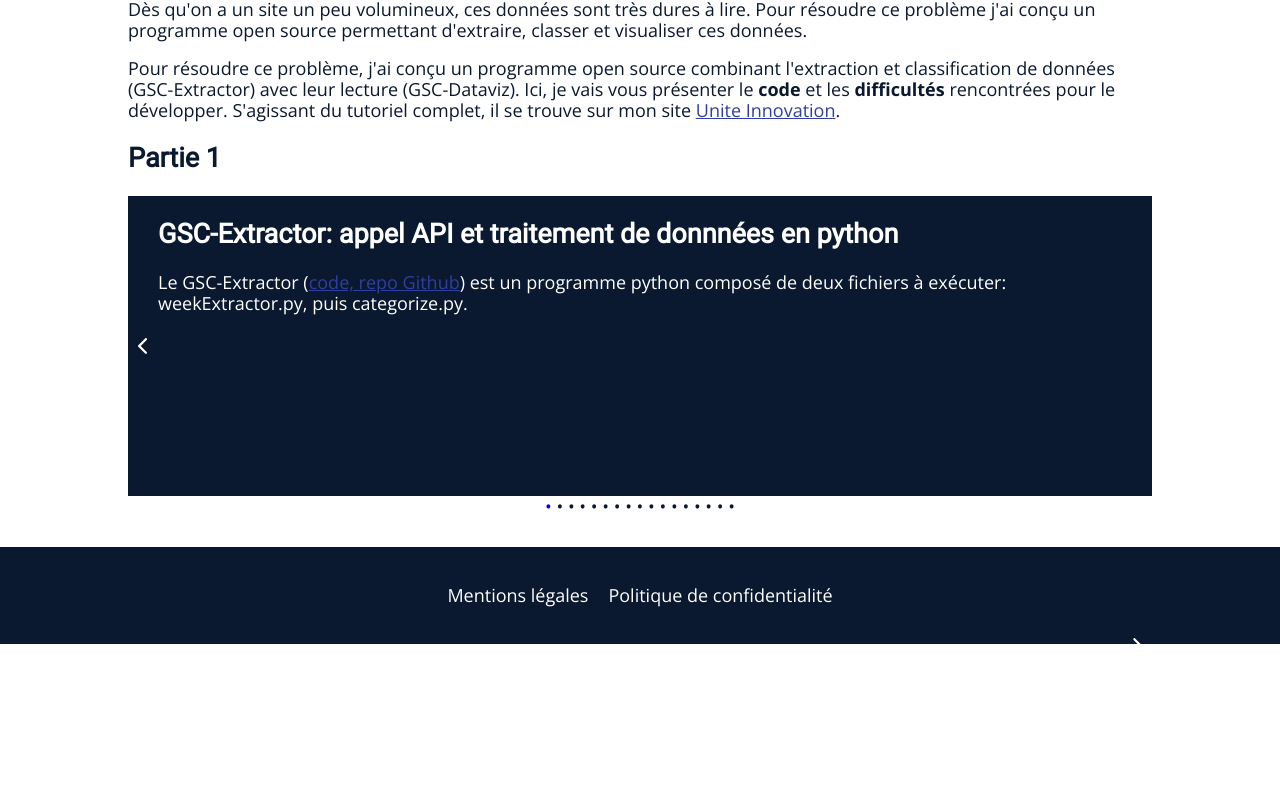
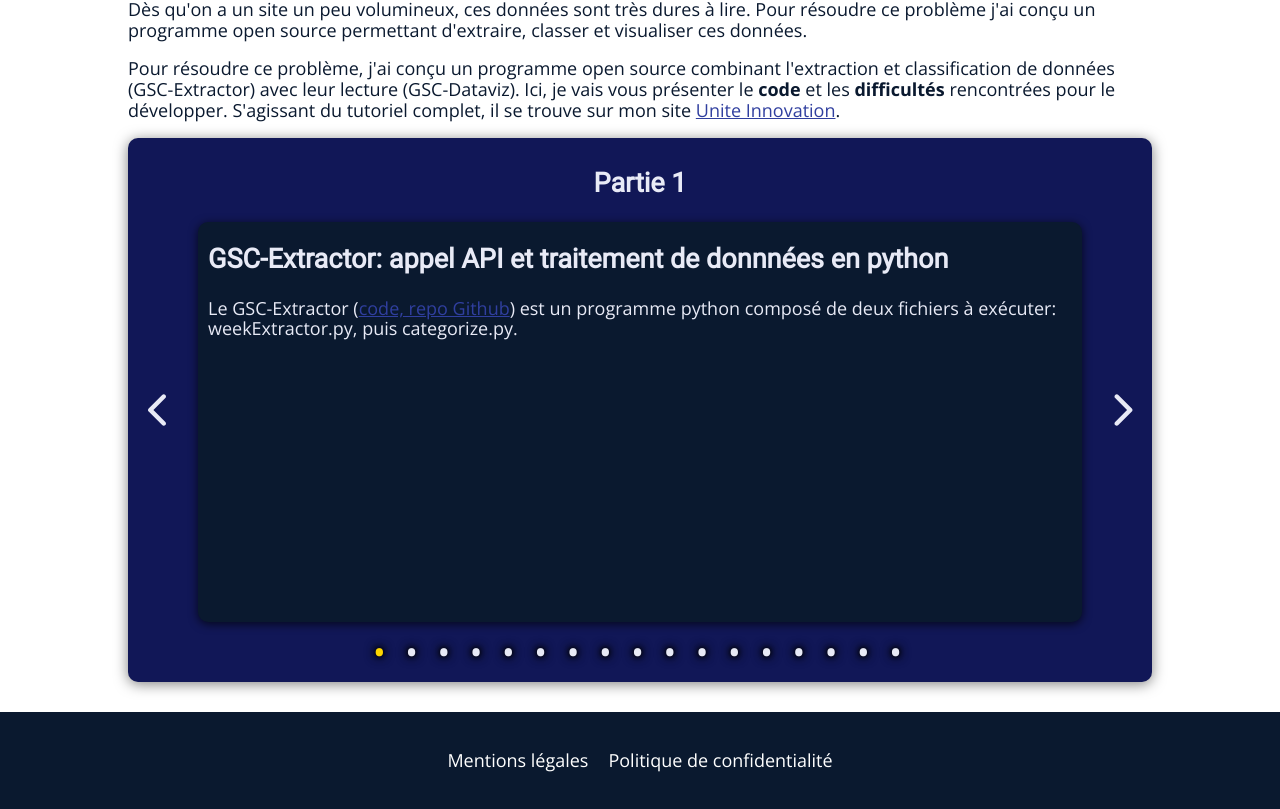
Before and after one commit to AlexandreBaumann/Site-pro, a Nuxt app: page /portfolio/extraction-visualisation-donnes in a window 1280 px wide. Shown: the part 416-1225 px from the top of the page. Built offline with nearby package versions, Linux system fonts and the light colour scheme.

Commit message:
slide mise en page ok

```diff
--- a/assets/variables.scss
+++ b/assets/variables.scss
@@ -13,11 +13,15 @@
 }
 
 $dark-blue: #0a192f;
+$blue999: #111757;
+
 $blue900: #1a237e;
 
 $blue700: #303f9f;
 $blue500: #3f51b5;
 $blue300: #7986cb;
+$blue100: #c5cae9;
+$blue50: #e8eaf6;
 
 $gray800: #424242;
 $gray600: #757575;
--- a/components/Slide.vue
+++ b/components/Slide.vue
@@ -1,26 +1,24 @@
 <template>
-    <div class="slide">
     <!-- Titre du slide actuel -->
+    <div class="slideDiv">
         <h2>{{ slides[currentSlideIndex].title }}</h2>
-        <div class="slideDiv">
-            <!-- Bouton précédent -->
-            <button @click="prevSlide" :disabled="currentSlideIndex === 0"><font-awesome-icon
+
+        <button @click="prevSlide" :disabled="currentSlideIndex === 0" class="previous"><font-awesome-icon
                 :icon="['fas', 'chevron-left']" /></button>
 
-            <!-- Affichage du slide actuel -->
         <div v-html="slides[currentSlideIndex].content" class="slideDivContent"></div>
 
-            <!-- Bouton suivant -->
-            <button @click="nextSlide" :disabled="currentSlideIndex === slides.length - 1"><font-awesome-icon
+        <button @click="nextSlide" :disabled="currentSlideIndex === slides.length - 1" class="next"><font-awesome-icon
                 :icon="['fas', 'chevron-right']" /></button>
-        </div>
-        <!-- Points de navigation -->
+
         <div class="nav-points">
             <span v-for="(slide, index) in slides" :key="index" :class="{ 'active-point': currentSlideIndex === index }"
                 @click="goToSlide(index)">
                 •
             </span>
         </div>
+        <!-- Points de navigation -->
+
     </div>
 </template>
 
@@ -57,49 +55,91 @@ export default {
 
 <style scoped lang="scss">
 /* Votre CSS ici */
-.slide {
-    &Div {
-        background-color: $dark-blue;
-        color: white;
+.slideDiv {
+
+    background-color: $blue999;
+    color: $blue50;
     position: relative;
+    padding-top: 30px;
+    padding-bottom: 10px;
+    border-radius: 10px;
+    box-shadow: 0px 2px 14px rgba(0, 0, 0, 0.5);
+
+    a {
+        color: $yellow;
+    }
+
+    h2 {
+        text-align: center;
+        margin-top: 0px;
+    }
 
     &Content {
-            height: 300px;
-            padding-right: 30px;
-            padding-left: 30px;
+        height: 400px;
+        margin: 0px 70px 0px 70px;
+        padding: 0px 10px 0px 10px;
         overflow-y: auto;
+        background-color: $dark-blue;
+        border-radius: 10px;
+        box-shadow: 0px 2px 10px rgba(0, 0, 0, 0.7);
+
+        &::-webkit-scrollbar {
+            width: 10px;
+
+            &-thumb {
+                background-color: $blue900;
+                border-radius: 6px;
+            }
+
+            &-track {
+                background-color: $dark-blue;
+            }
+        }
+
+        // Pour Firefox
+        scrollbar-color: $blue900 $dark-blue;
+        scrollbar-width: thin;
+
     }
 
     button {
         height: 100%;
         position: absolute;
-            padding-right: 10px;
-            padding-left: 10px;
+        padding-right: 20px;
+        padding-left: 20px;
+        display: flex;
+        align-items: center;
+        justify-content: center;
+        top: 0;
+        font-size: 36px;
 
-            &:first-child {
+
+    }
+}
+
+.previous {
     left: 0; // Positionne le premier bouton à gauche
 }
 
-            &:last-child {
+.next {
     right: 0; // Positionne le dernier bouton à droite
-            }
-
-            svg {
-                top: 50%; // Aligne le bouton à mi-hauteur du conteneur
-            }
-        }
-    }
-
-
-
 }
 
 .nav-points {
     text-align: center;
     cursor: pointer;
+    font-size: 35px;
+    margin-top: 10px;
+    letter-spacing: 5px;
+
+    span {
+        text-shadow: 0 0 4px rgba(0, 0, 0, 1),
+            0 0 8px rgba(0, 0, 0, 1),
+            0 0 12px rgba(0, 0, 0, 01); // Ombres superposées
+    }
 }
 
 .active-point {
-    color: blue;
+    color: $yellow;
 }
 </style>
```
Lines whose indentation alone changed are shown as unchanged.
